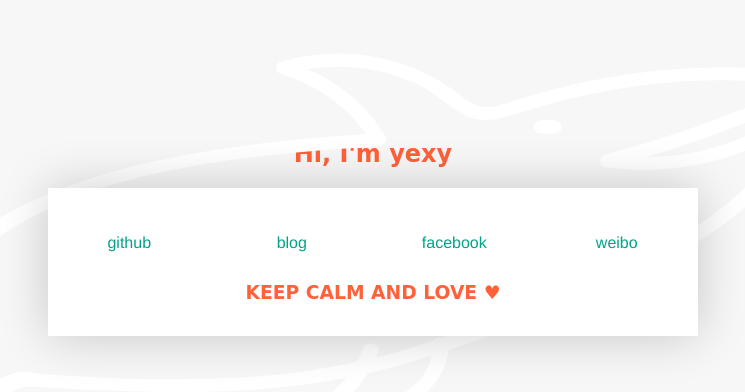
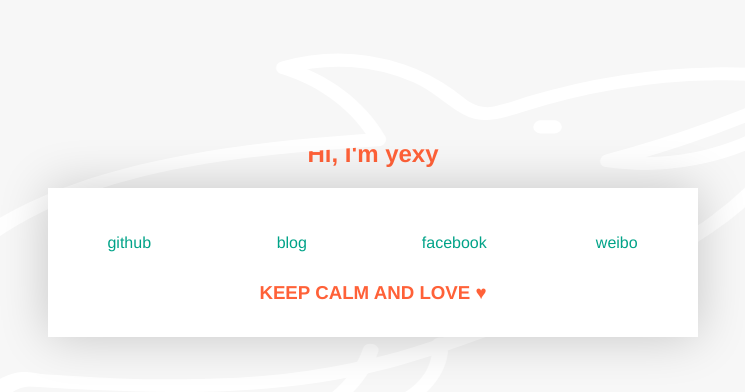
Before and after one commit to iyexy/iyexy.github.io, a plain HTML site: page index.html in a window 1280 px wide. Shown: the whole page, without its empty margins (267-1012 px from the left). Drawn offline with Linux system fonts and the light colour scheme.

Commit message:
Update main.css

```diff
--- a/stylesheets/main.css
+++ b/stylesheets/main.css
@@ -21,7 +21,7 @@ h5,
 h6 {
     color: #FF6138;
     text-align: center;
-    font-family: cursive, Arial, Verdana;
+    font-family: Helvetica, Arial, Verdana;
 }
 
 .svg {
```
